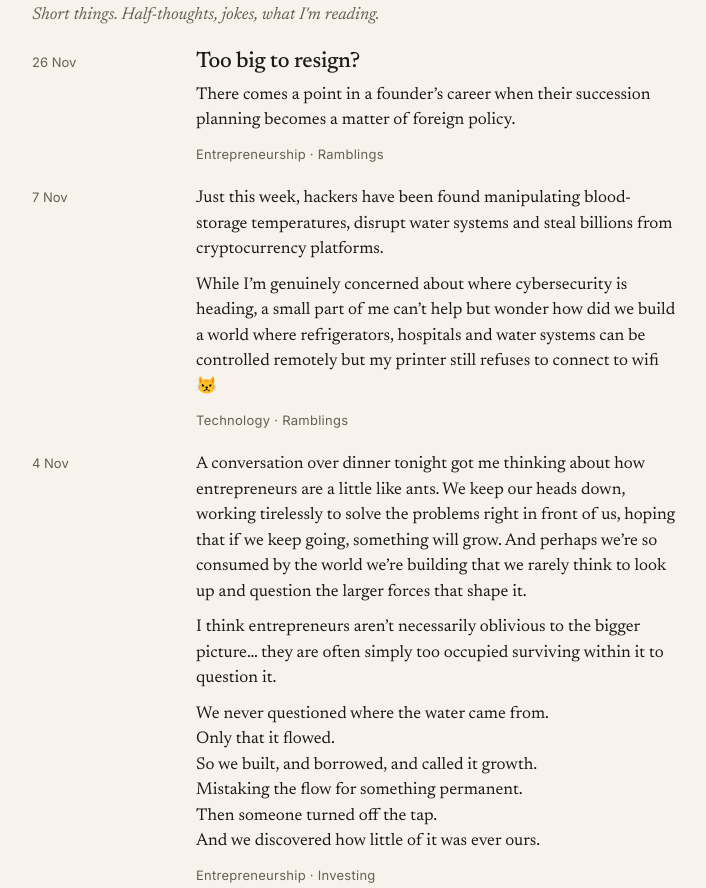
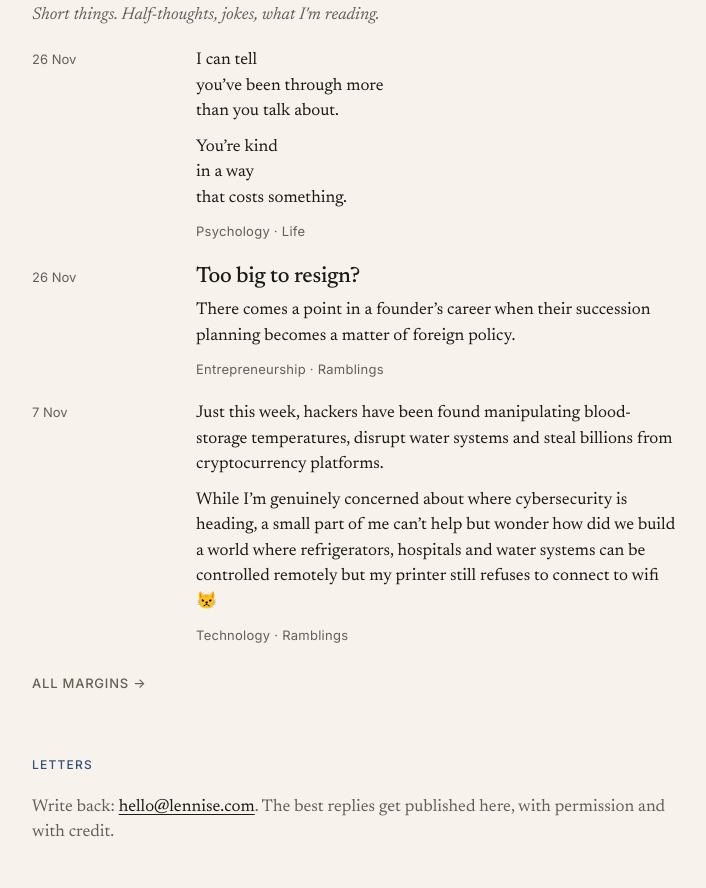
Before and after one commit to lennise-ng/lennise.com, a plain HTML site: page docs/index.html in a window 1280 px wide. Shown: the part 938-1826 px from the top of the page, without its empty margins (284-990 px from the left). Drawn offline with Linux system fonts and the light colour scheme.

Commit message:
Margins: I can tell (poem)
Co-Authored-By: Claude Fable 5.2 <noreply@anthropic.com>
Claude-Session: https://claude.ai/code/session_01GrzwALYN8Lm9xiMoedcPET

```diff
--- a/docs/index.html
+++ b/docs/index.html
@@ -61,23 +61,21 @@
   <p class="muted small italic">Short things. Half-thoughts, jokes, what I'm reading.</p>
   <div class="margin">
   <time datetime="2026-11-26">26 Nov</time>
+  <div><div class="prose small"><p>I can tell<br />
+you’ve been through more<br />
+than you talk about.</p>
+<p>You’re kind<br />
+in a way<br />
+that costs something.</p></div><p class="meta">Psychology · Life</p></div>
+</div>
+<div class="margin">
+  <time datetime="2026-11-26">26 Nov</time>
   <div><p class="margin-title">Too big to resign?</p><div class="prose small"><p>There comes a point in a founder’s career when their succession planning becomes a matter of foreign policy.</p></div><p class="meta">Entrepreneurship · Ramblings</p></div>
 </div>
 <div class="margin">
   <time datetime="2026-11-07">7 Nov</time>
   <div><div class="prose small"><p>Just this week, hackers have been found manipulating blood-storage temperatures, disrupt water systems and steal billions from cryptocurrency platforms.</p>
 <p>While I’m genuinely concerned about where cybersecurity is heading, a small part of me can’t help but wonder how did we build a world where refrigerators, hospitals and water systems can be controlled remotely but my printer still refuses to connect to wifi 😾</p></div><p class="meta">Technology · Ramblings</p></div>
-</div>
-<div class="margin">
-  <time datetime="2026-11-04">4 Nov</time>
-  <div><div class="prose small"><p>A conversation over dinner tonight got me thinking about how entrepreneurs are a little like ants. We keep our heads down, working tirelessly to solve the problems right in front of us, hoping that if we keep going, something will grow. And perhaps we’re so consumed by the world we’re building that we rarely think to look up and question the larger forces that shape it.</p>
-<p>I think entrepreneurs aren’t necessarily oblivious to the bigger picture… they are often simply too occupied surviving within it to question it.</p>
-<p>We never questioned where the water came from.<br />
-Only that it flowed.<br />
-So we built, and borrowed, and called it growth.<br />
-Mistaking the flow for something permanent.<br />
-Then someone turned off the tap.<br />
-And we discovered how little of it was ever ours.</p></div><p class="meta">Entrepreneurship · Investing</p></div>
 </div>
 
   <p class="more"><a href="/margins/">All margins →</a></p>
```
Also changed, not shown: docs/margins/index.html (+9 -0 lines), 1 other file.
